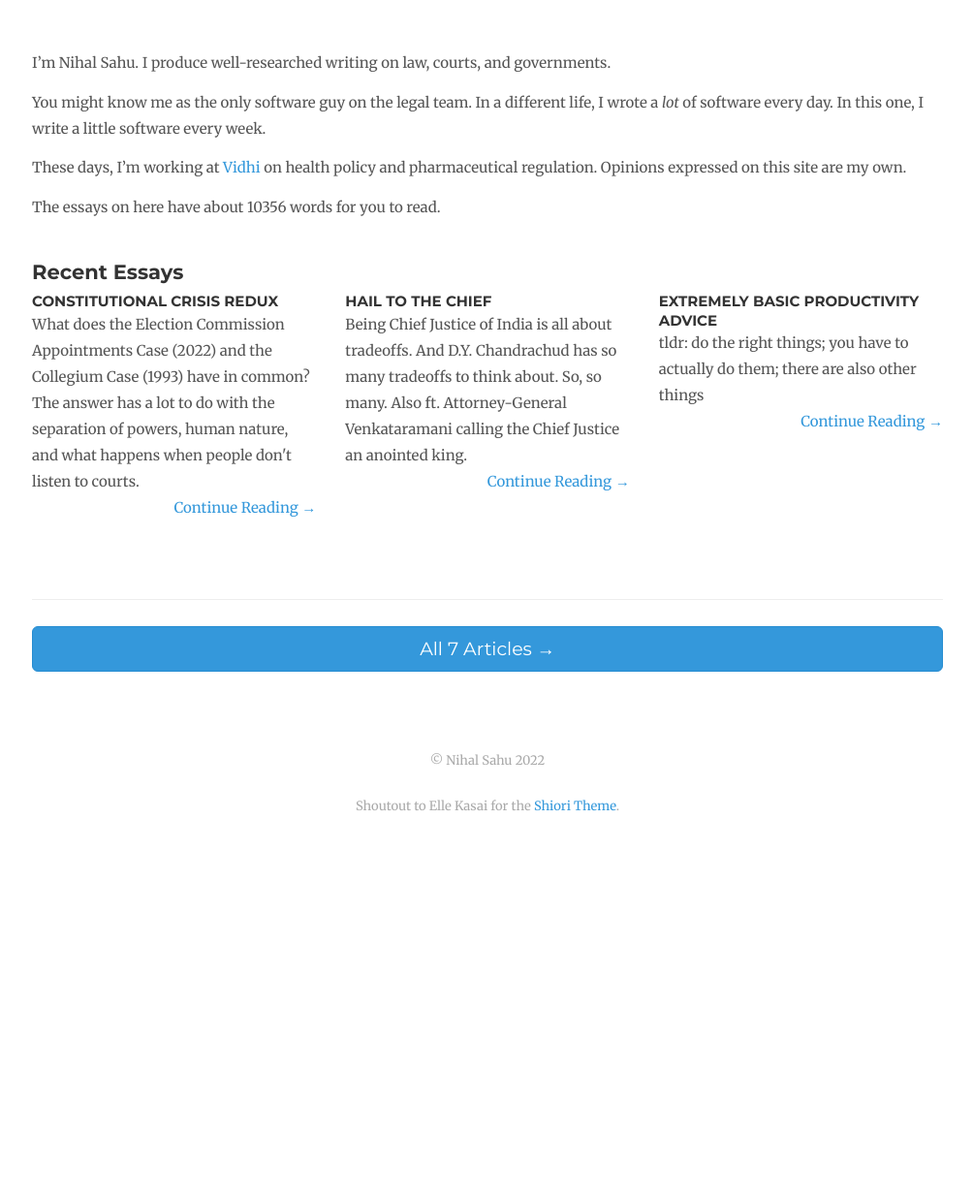
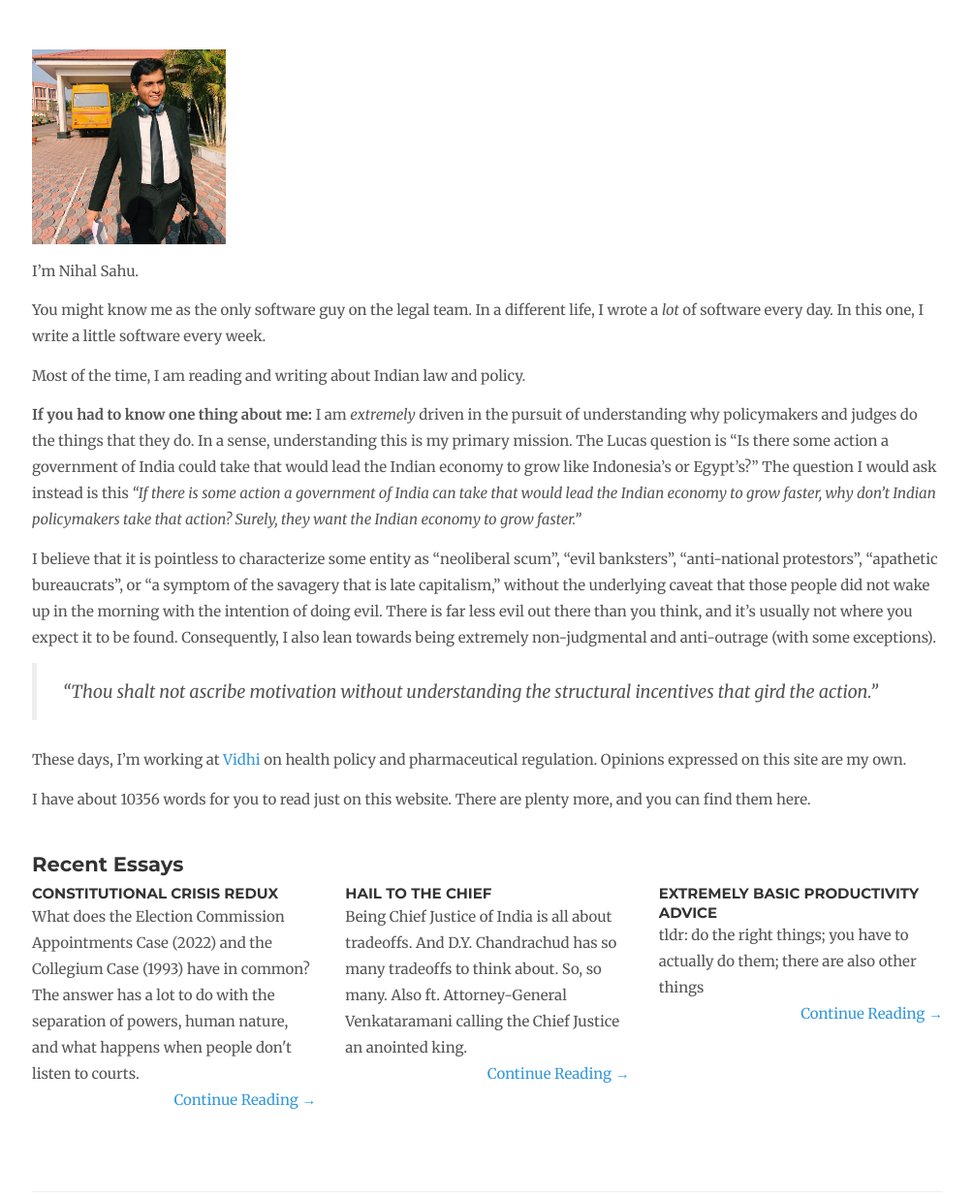
Before and after one commit to annihalated/annihalated.github.io, a Jekyll site: the page built from index.md, in a window 1280 px wide and 1400 px high, cut to the strip 164-1400 px from the top of the window. Shown: the whole strip at 97% size, without its empty margins (137-1141 px from the left). Built offline with Jekyll 4.4.1, drawn with Linux system fonts in a browser that asks for light colours; nearby versions of some CDN libraries; comment, search, counter and statistics services are not loaded.

Commit message:
Updated intro; updated "articles" to essays in index.md

```diff
--- a/_includes/intro.md
+++ b/_includes/intro.md
@@ -1,7 +1,18 @@
-I'm Nihal Sahu. I produce well-researched writing on law, courts, and governments.
+<img src="/assets/images/nihal-sahu.jpeg" alt="drawing" width="200"/>
+<br>
+
+I'm Nihal Sahu.
 
 You might know me as the only software guy on the legal team. In a different life, I wrote a _lot_ of software every day. In this one, I write a little software every week.
 
+Most of the time, I am reading and writing about Indian law and policy.
+
+**If you had to know one thing about me:** I am *extremely* driven in the pursuit of understanding why policymakers and judges do the things that they do. In a sense, understanding this is my primary mission. The Lucas question is “Is there some action a government of India could take that would lead the Indian economy to grow like Indonesia’s or Egypt’s?” The question I would ask instead is this *“If there is some action a government of India can take that would lead the Indian economy to grow faster, why don’t Indian policymakers take that action? Surely, they want the Indian economy to grow faster.”*
+
+I believe that it is pointless to characterize some entity as  “neoliberal scum”, “evil banksters”, “anti-national protestors”, “apathetic bureaucrats”, or “a symptom of the savagery that is late capitalism,” without the underlying caveat that those people did not wake up in the morning with the intention of doing evil. There is far less evil out there than you think, and it’s usually not where you expect it to be found. Consequently, I also lean towards being extremely non-judgmental and anti-outrage (with some exceptions).
+
+> *“Thou shalt not ascribe motivation without understanding the structural incentives that gird the action.”*
+
 These days, I'm working at [Vidhi](https://vidhilegalpolicy.in) on health policy and pharmaceutical regulation. Opinions expressed on this site are my own.
 
-The essays on here have about {% posts_word_count total %} words for you to read.
+I have about {% posts_word_count total %} words for you to read just on this website. There are plenty more, and you can find them here.
--- a/index.md
+++ b/index.md
@@ -20,5 +20,5 @@ hide_sidebar: true
 
 <hr>
 <div class="home-read-more">
-  <a href="{{ "/archive" | prepend:site.baseurl }}" class="btn btn-primary btn-block btn-lg">All {{ site.posts | size }} Articles →</a>
+  <a href="{{ "/archive" | prepend:site.baseurl }}" class="btn btn-primary btn-block btn-lg">All {{ site.posts | size }} Essays →</a>
 </div>
```
Also changed, not shown: 1 other file.
